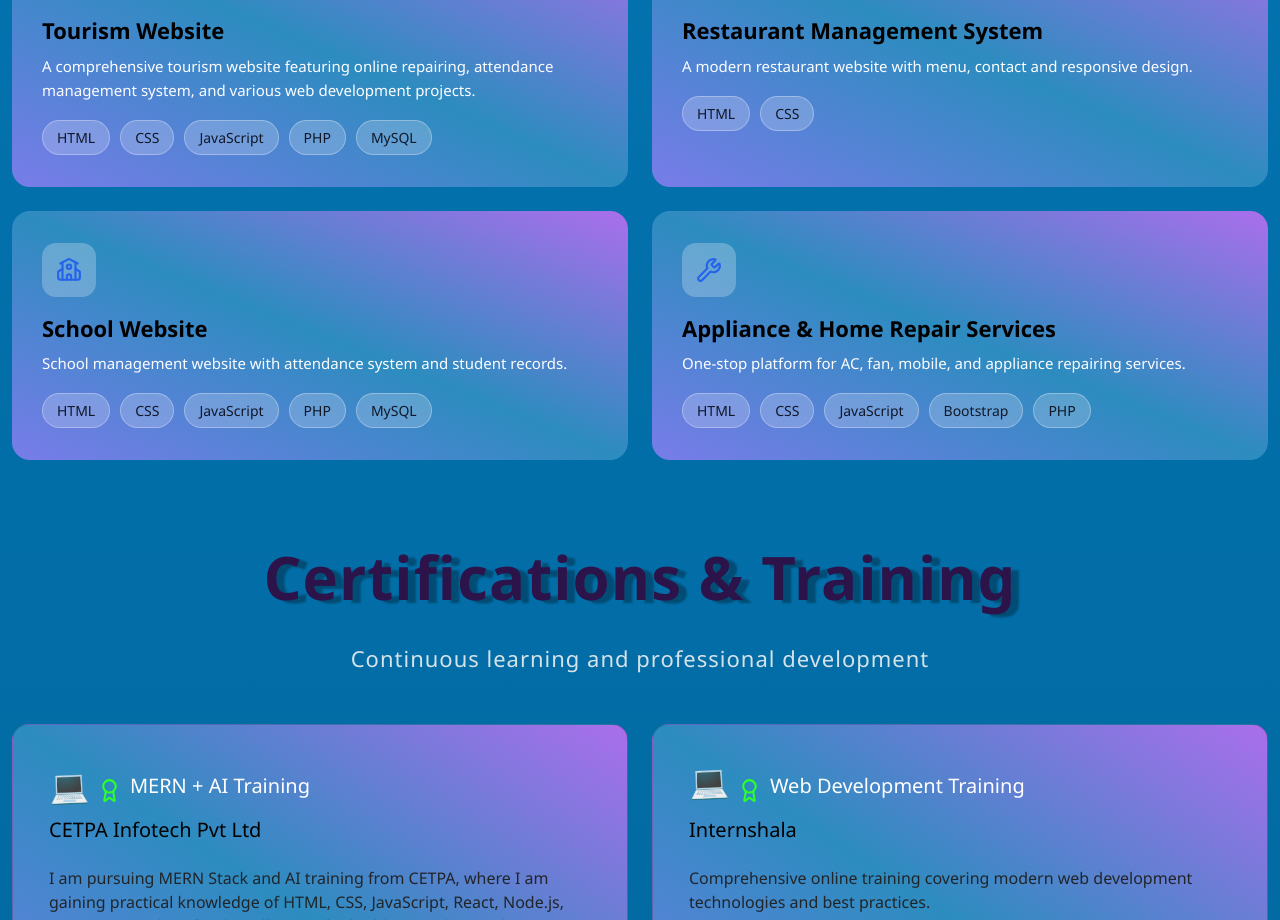
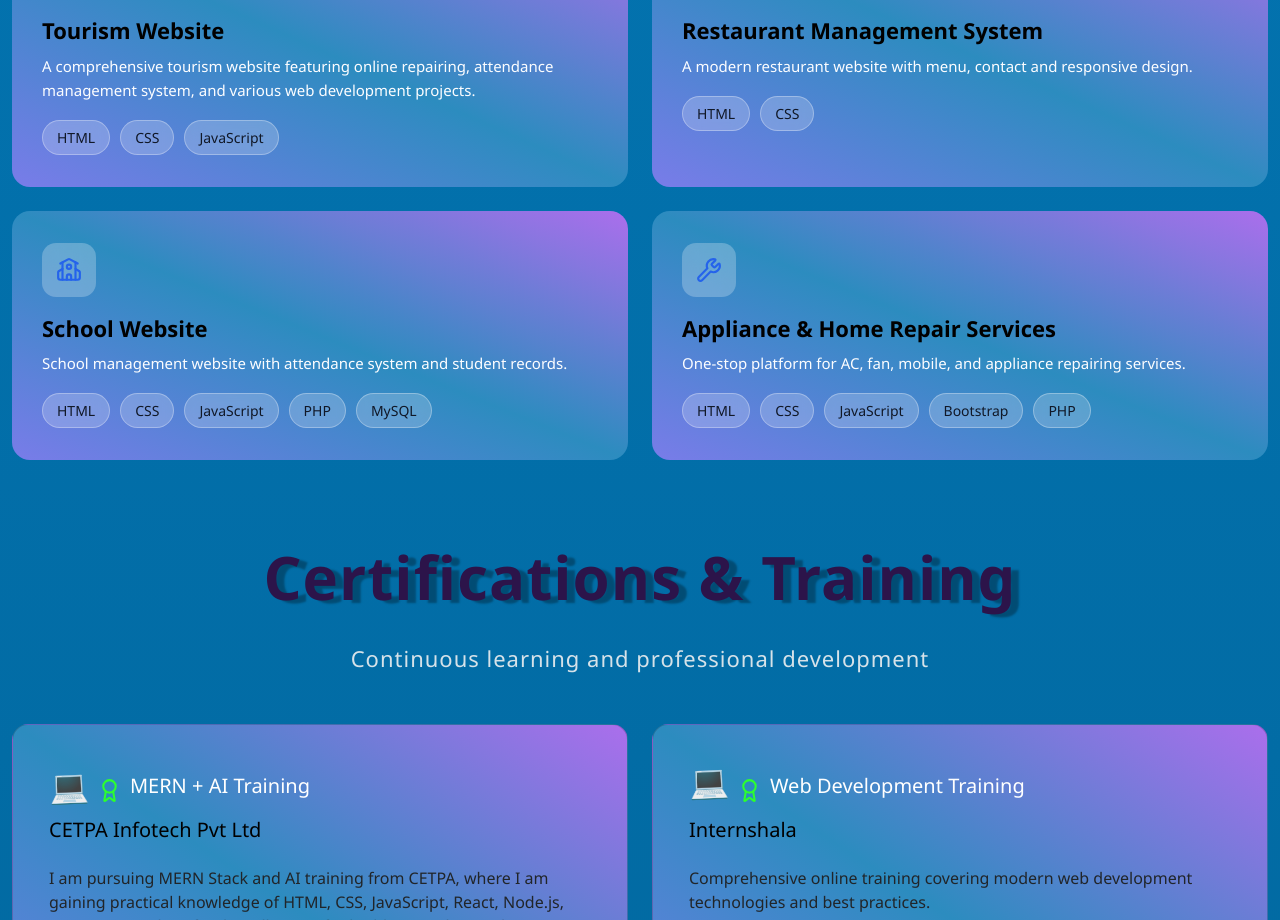
Before and after one commit to manasgupta-14/portfolio, a React (Vite) app: page / in a window 1280 px wide. Shown: the part 4384-5304 px from the top of the page. Built offline with nearby package versions, Linux system fonts and the light colour scheme.

Commit message:
Modified File

```diff
--- a/src/components/Hero.jsx
+++ b/src/components/Hero.jsx
@@ -55,7 +55,7 @@ function Hero() {
           <motion.a
             whileHover={{ scale: 1.1 }}
             whileTap={{ scale: 0.95 }}
-            href="https://github.com"
+            href="https://github.com/manasgupta-14"
             target="_blank"
             rel="noopener noreferrer"
             className="social-icon"
--- a/src/components/Projects.jsx
+++ b/src/components/Projects.jsx
@@ -13,9 +13,9 @@ const projects = [
     title: "Tourism Website",
     description:
       "A comprehensive tourism website featuring online repairing, attendance management system, and various web development projects.",
-    url: "https://indiaghumlo.kesug.com",
+    url: "https://manasgupta-14.github.io/Mera-Safar---Safar-Aapka-Zimmedari-Hamari-/",
     icon: Globe,
-    technologies: ["HTML", "CSS", "JavaScript", "PHP", "MySQL"],
+    technologies: ["HTML", "CSS", "JavaScript"],
   },
   {
     title: "Restaurant Management System",
```
